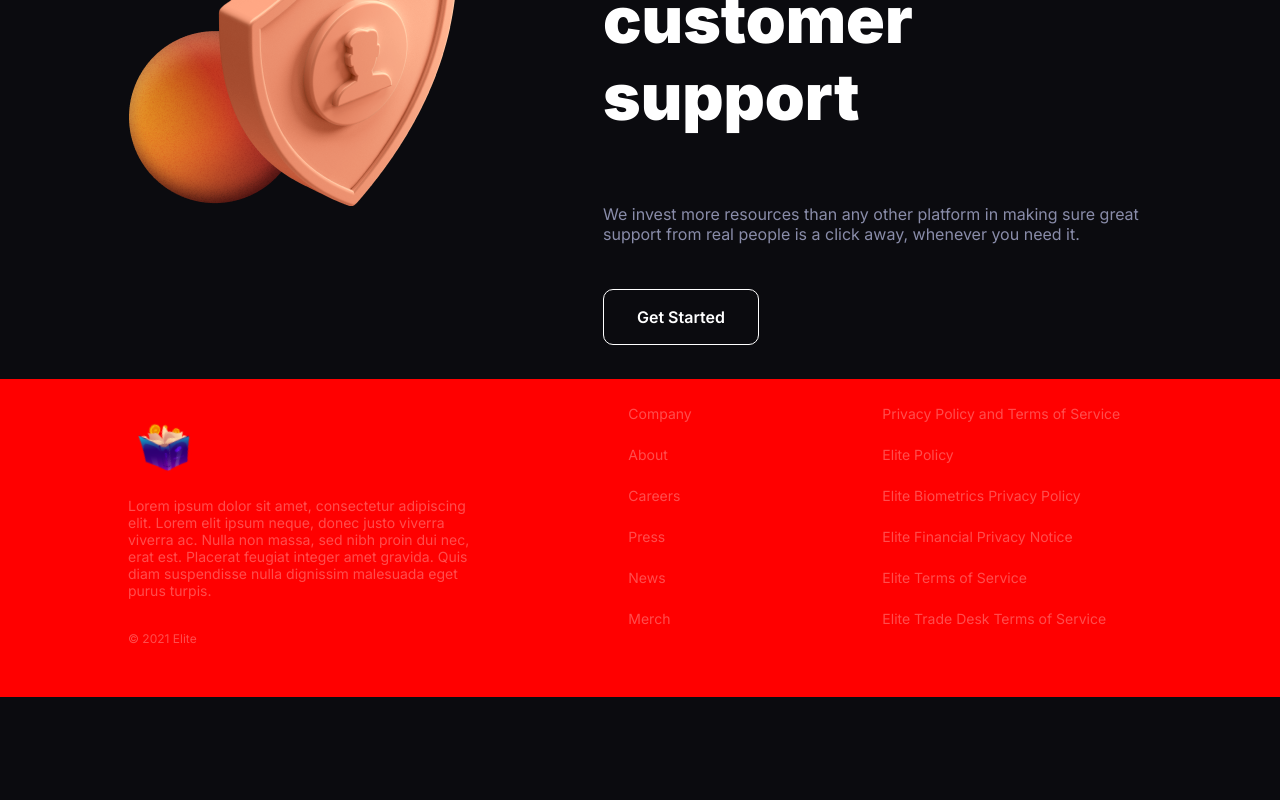
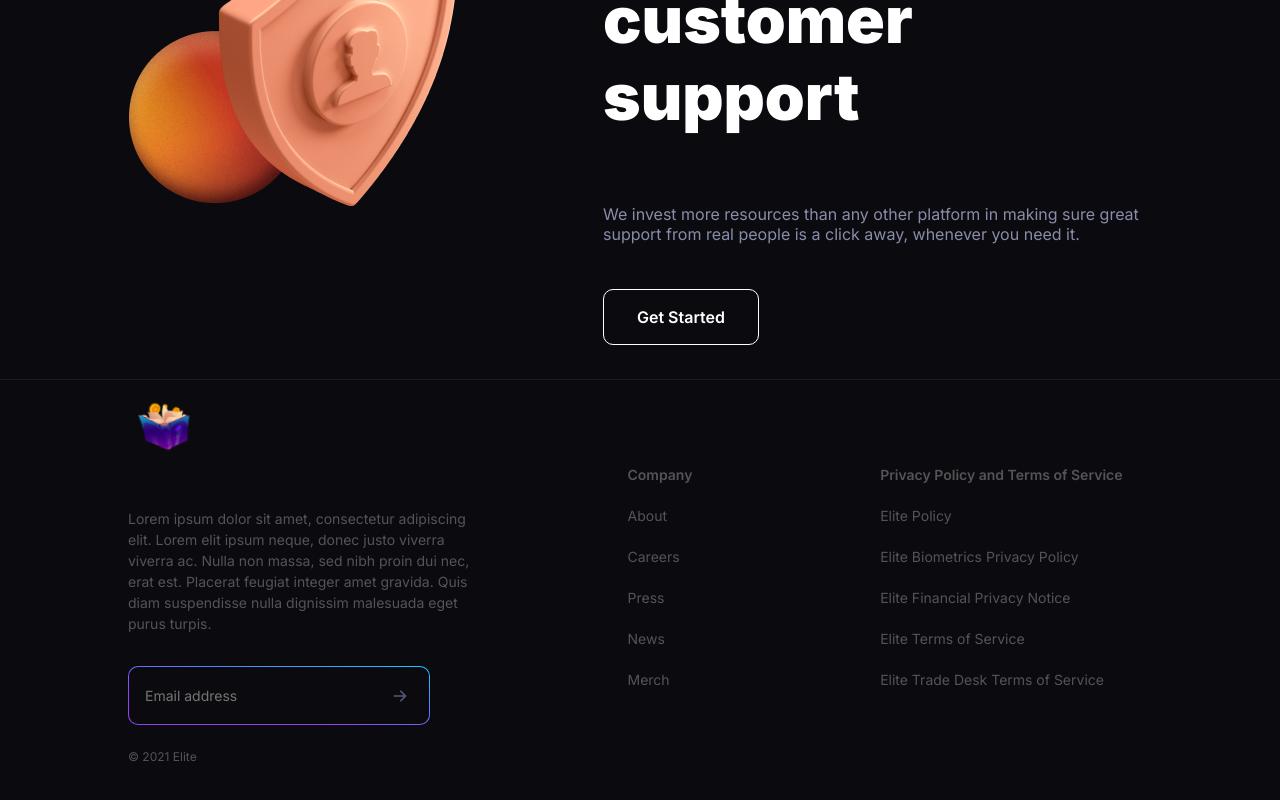
Before and after one commit to joao3g/NFT-Website, a React (Vite) app: page / in a window 1280 px wide. Shown: the part 2341-3141 px from the top of the page. Before the commit the page ends 3038 px from the top, so only its background shows below. Built offline with nearby package versions, Linux system fonts and the light colour scheme.

Commit message:
Footer Finished

```diff
--- a/src/components/Footer.tsx
+++ b/src/components/Footer.tsx
@@ -2,8 +2,9 @@ import React from "react"
 import styled from "styled-components"
 import Book from "../assets/logo.svg"
 
+import { Input } from "./Input";
+
 const Section = styled.section`
-    background-color: red;
     width: 100%;
 
     display: flex;
@@ -11,6 +12,8 @@ const Section = styled.section`
 
     justify-content: center;
     align-items: center;
+
+    border-top: 1px solid #1A1B23;
 `
 
 const MainContainer = styled.div`
@@ -23,7 +26,7 @@ const MainContainer = styled.div`
     align-items: center;
 
     margin-top: 10px;
-    margin-bottom: 30px;
+    margin-bottom: 100px;
 `
 
 const DescriptionContainer = styled.div`
@@ -40,6 +43,8 @@ const DescriptionContainer = styled.div`
     img{
         width: 72px;
         height: 72px;
+
+        margin-bottom: 32px;
     }
 
     p{
@@ -48,6 +53,8 @@ const DescriptionContainer = styled.div`
         font-style: normal;
         font-weight: 400;
         font-size: 14px;
+
+        line-height: 150%;
 
         margin-bottom: 32px;
     }
@@ -58,6 +65,8 @@ const DescriptionContainer = styled.div`
         font-style: normal;
         font-weight: 400;
         font-size: 12px;
+
+        margin-top: 24px;
     }
 `
 
@@ -77,6 +86,8 @@ const MenuContainer = styled.div`
         font-family: 'Inter', sans-serif;
 
         li{
+            cursor: pointer;
+
             color: rgba(255, 255, 255, 0.3);
             text-decoration: none;
 
@@ -85,6 +96,14 @@ const MenuContainer = styled.div`
             font-size: 14px;
 
             margin-bottom: 24px;
+        }
+
+        li:first-child{
+            font-weight: 600;
+        }
+
+        li:last-child{
+            margin-bottom: 0px;
         }
     }
 `
@@ -105,6 +124,8 @@ const PolicyContainer = styled.div`
         font-family: 'Inter', sans-serif;
 
         li{
+            cursor: pointer;
+
             color: rgba(255, 255, 255, 0.3);
             text-decoration: none;
 
@@ -113,6 +134,14 @@ const PolicyContainer = styled.div`
             font-size: 14px;
 
             margin-bottom: 24px;
+        }
+
+        li:first-child{
+            font-weight: 600;
+        }
+
+        li:last-child{
+            margin-bottom: 0px;
         }
     }
 `
@@ -124,6 +153,10 @@ export const Footer = () => {
                 <DescriptionContainer>
                     <img src={Book} />
                     <p>Lorem ipsum dolor sit amet, consectetur adipiscing elit. Lorem elit ipsum neque, donec justo viverra viverra ac. Nulla non massa, sed nibh proin dui nec, erat est. Placerat feugiat integer amet gravida. Quis diam suspendisse nulla dignissim malesuada eget purus turpis.</p>
+                    <Input
+                        placeholder="Email address"
+                        icon="none"
+                    />
                     <span>© 2021 Elite</span>
                 </DescriptionContainer>
                 <MenuContainer>
--- /dev/null
+++ b/src/components/Input.tsx
@@ -0,0 +1,93 @@
+import React from "react"
+import styled from "styled-components"
+
+import { HiArrowRight } from "react-icons/hi"
+
+interface InputProps {
+    placeholder: string;
+    icon: 'none' | 'arrow';
+
+    marginTop?: number;
+    marginRight?: number;
+    marginBottom?: number;
+    marginLeft?: number;
+}
+
+const Main = styled.div`
+    display: flex;
+    flex-direction: row;
+
+    justify-content: center;
+    align-items: center;
+
+    padding: 0;
+    margin: 0;
+
+    background-color: blue;
+
+    width: 300px;
+
+    background-image: linear-gradient(#0B0B0F, #0B0B0F),
+    linear-gradient(10.09deg, rgba(147, 63, 254, 1) 30%, rgba(24, 200, 255, 1));
+
+    border: 1px solid transparent;
+    border-radius: 10px;
+
+    background-origin: border-box;
+    background-clip: padding-box, border-box;
+`
+
+const InputStyled = styled.input<InputProps>`
+    flex: 1;
+
+    padding: 20px 16px;
+
+    background: transparent;
+    border: 0;
+
+    color: #565976;
+
+    :focus{
+        outline: none;
+    }
+
+    font-family: 'Inter', sans-serif;
+    font-weight: 400;
+    font-size: 14px;
+
+    margin-top: ${props => props.marginTop ? `${props.marginTop}px` : `0px` };
+    margin-right: ${props => props.marginRight ? `${props.marginRight}px` : `0px` };
+    margin-bottom: ${props => props.marginBottom ? `${props.marginBottom}px` : `0px` };
+    margin-left: ${props => props.marginLeft ? `${props.marginLeft}px` : `0px` };
+`
+
+const Icon = styled.div`
+    flex: 1;
+    display: flex;
+    flex-direction: row;
+
+    justify-content: center;
+    align-items: center;
+
+    color: #565976;
+`
+
+export const Input = (props:InputProps) => {
+    return(
+        <Main>
+            <InputStyled
+                type="email"
+                icon={props.icon}
+                placeholder={props.placeholder}
+
+                marginTop={props.marginTop}
+                marginRight={props.marginRight}
+                marginBottom={props.marginBottom}
+                marginLeft={props.marginLeft}
+            />
+            <Icon>
+                <HiArrowRight />
+            </Icon>
+        </Main>
+    )
+}
```
